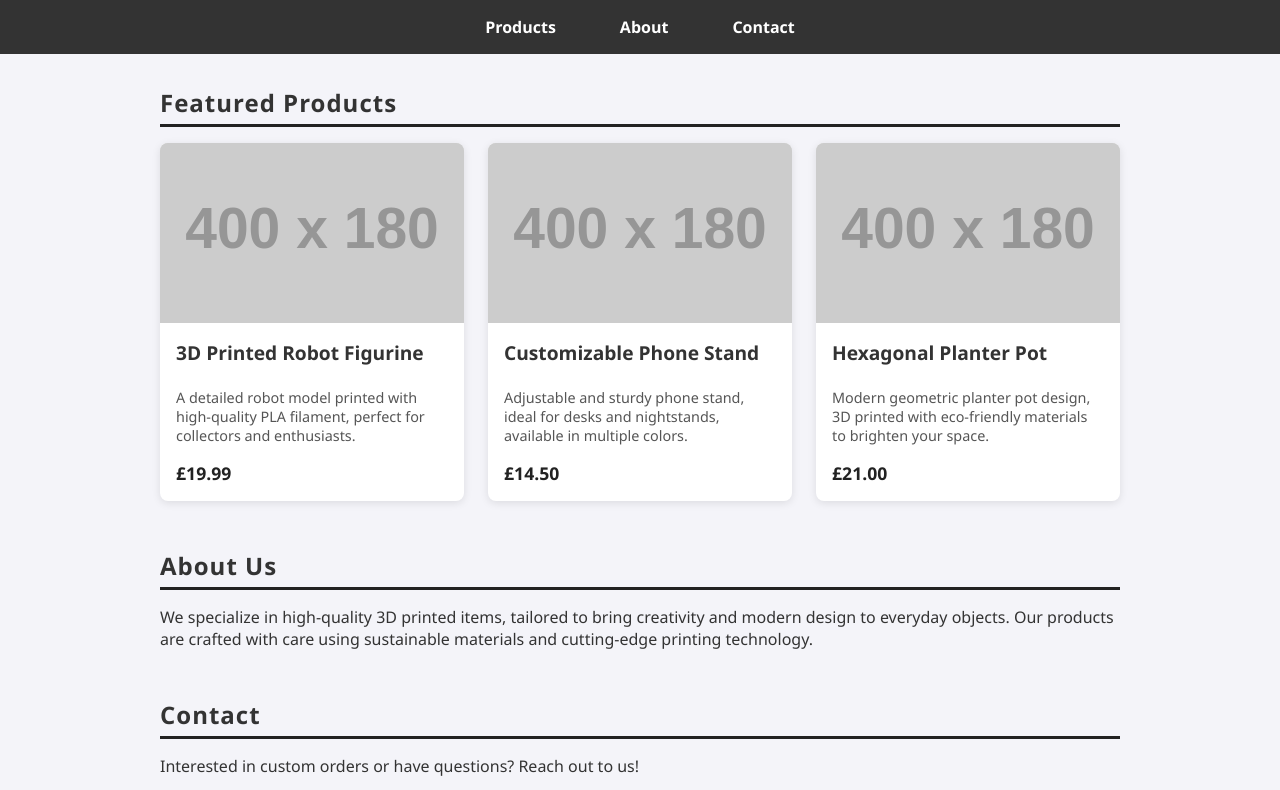
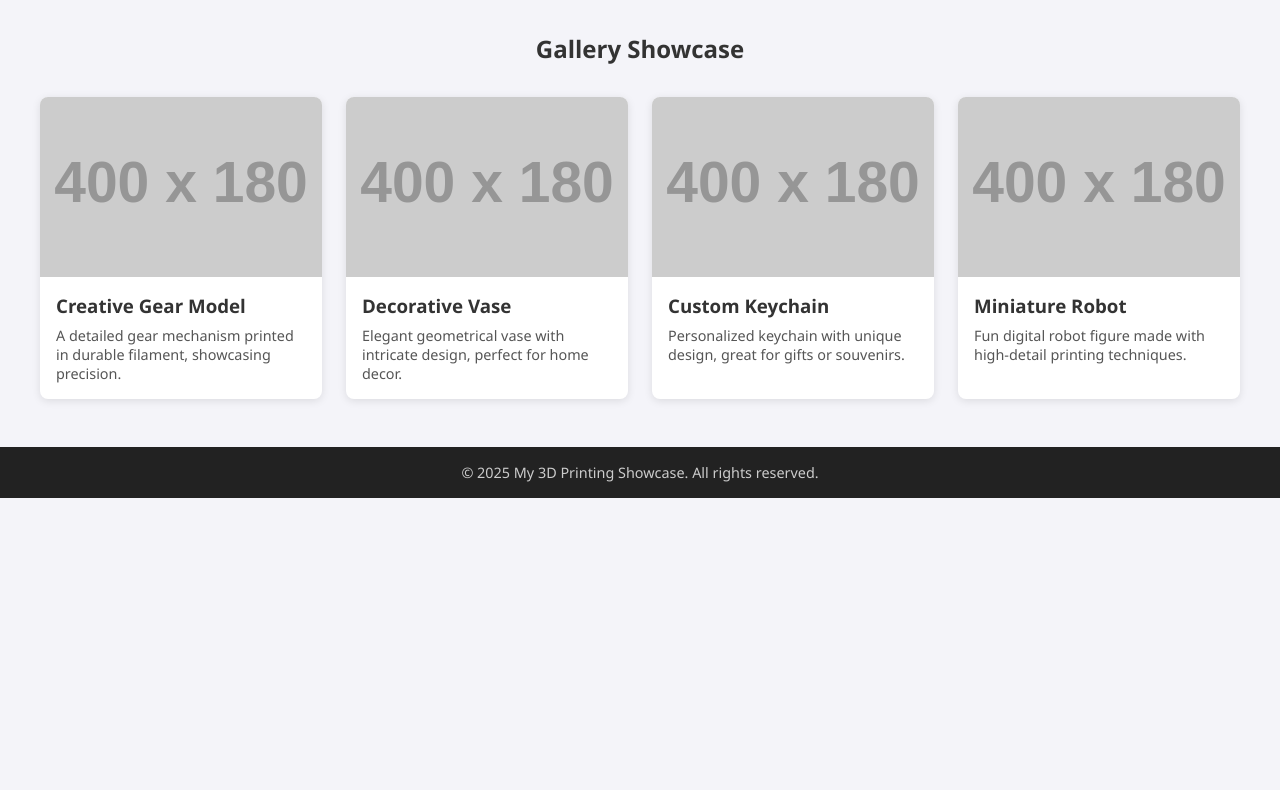
Before and after one commit to Nomad4202/nomad4202.github.io, a plain HTML site: page index.html in a window 1280 px wide. Shown: the part 75-865 px from the top of the page. After the commit the page ends 800 px from the top, so only its background shows below. Drawn offline with Linux system fonts and the light colour scheme; placeholder pictures from the web are drawn by us.

Commit message:
Add files via upload

```diff
--- a/index.html
+++ b/index.html
@@ -3,14 +3,13 @@
 <head>
 <meta charset="UTF-8" />
 <meta name="viewport" content="width=device-width, initial-scale=1" />
-  <title>3D Printed Creations Shop</title>
+<title>My 3D Print Creations Showcase</title>
 <style>
   body {
+    margin: 0;
     font-family: 'Segoe UI', Tahoma, Geneva, Verdana, sans-serif;
-      margin: 0;
     background: #f4f4f9;
     color: #333;
-      scroll-behavior: smooth;
   }
   header {
     background: #222;
@@ -23,161 +22,96 @@
     font-weight: 700;
     letter-spacing: 2px;
   }
-    nav {
-      background: #333;
-      display: flex;
-      justify-content: center;
-      gap: 2rem;
-      padding: 0.5rem 0;
-    }
-    nav a {
-      color: white;
-      text-decoration: none;
-      font-weight: 600;
-      padding: 0.5rem 1rem;
-      border-radius: 3px;
-      transition: background 0.3s ease;
-    }
-    nav a:hover {
-      background: #555;
-    }
   main {
-      max-width: 960px;
+    max-width: 1200px;
     margin: 2rem auto;
     padding: 0 1rem;
   }
-    section {
-      margin-bottom: 3rem;
+  h2 {
+    text-align: center;
+    margin-bottom: 2rem;
+    font-weight: 700;
   }
-    h2 {
-      border-bottom: 3px solid #222;
-      padding-bottom: 0.3rem;
-      margin-bottom: 1rem;
-      font-weight: 700;
-      letter-spacing: 1px;
-    }
-    .products {
+  .gallery {
     display: grid;
-      grid-template-columns: repeat(auto-fit, minmax(280px, 1fr));
+    grid-template-columns: repeat(auto-fit, minmax(250px, 1fr));
     gap: 1.5rem;
   }
-    .product-card {
+  .item {
     background: white;
     border-radius: 8px;
-      box-shadow: 0 2px 8px rgb(0 0 0 / 0.1);
     overflow: hidden;
+    box-shadow: 0 2px 8px rgba(0,0,0,0.1);
     display: flex;
     flex-direction: column;
-      transition: transform 0.2s ease;
   }
-    .product-card:hover {
-      transform: translateY(-5px);
-      box-shadow: 0 6px 16px rgb(0 0 0 / 0.15);
-    }
-    .product-image {
+  .item img {
     width: 100%;
     height: 180px;
     object-fit: cover;
-      background: #ddd;
+    display: block;
   }
-    .product-info {
-      flex-grow: 1;
+  .caption {
     padding: 1rem;
-      display: flex;
-      flex-direction: column;
   }
-    .product-info h3 {
+  .caption h3 {
     margin: 0 0 0.5rem 0;
-      font-size: 1.2rem;
   }
-    .product-info p {
-      flex-grow: 1;
+  .caption p {
+    margin: 0;
+    color: #555;
     font-size: 0.9rem;
-      color: #555;
-      margin-bottom: 1rem;
-    }
-    .product-info .price {
-      font-weight: 700;
-      color: #222;
-      font-size: 1.1rem;
   }
   footer {
     background: #222;
-      color: white;
+    color: #ccc;
     text-align: center;
     padding: 1rem 2rem;
+    margin-top: 3rem;
     font-size: 0.9rem;
-    }
-    @media (max-width: 400px) {
-      nav {
-        flex-direction: column;
-        gap: 1rem;
-      }
   }
 </style>
 </head>
 <body>
 <header>
-    <h1>3D Printed Creations</h1>
+  <h1>My 3D Print Creations</h1>
 </header>
-  <nav>
-    <a href="#products">Products</a>
-    <a href="#about">About</a>
-    <a href="#contact">Contact</a>
-  </nav>
 <main>
-    <section id="products">
-      <h2>Featured Products</h2>
-      <div class="products">
-        <article class="product-card">
-          <img src="https://via.placeholder.com/400x180?text=3D+Print+1" alt="3D Printed Product 1" class="product-image" />
-          <div class="product-info">
-            <h3>3D Printed Robot Figurine</h3>
-            <p>A detailed robot model printed with high-quality PLA filament, perfect for collectors and enthusiasts.</p>
-            <div class="price">£19.99</div>
+  <h2>Gallery Showcase</h2>
+  <div class="gallery">
+    <div class="item">
+      <img src="https://via.placeholder.com/400x180?text=Creation+1" alt="Creation 1" />
+      <div class="caption">
+        <h3>Creative Gear Model</h3>
+        <p>A detailed gear mechanism printed in durable filament, showcasing precision.</p>
       </div>
-        </article>
-        <article class="product-card">
-          <img src="https://via.placeholder.com/400x180?text=3D+Print+2" alt="3D Printed Product 2" class="product-image" />
-          <div class="product-info">
-            <h3>Customizable Phone Stand</h3>
-            <p>Adjustable and sturdy phone stand, ideal for desks and nightstands, available in multiple colors.</p>
-            <div class="price">£14.50</div>
     </div>
-        </article>
-        <article class="product-card">
-          <img src="https://via.placeholder.com/400x180?text=3D+Print+3" alt="3D Printed Product 3" class="product-image" />
-          <div class="product-info">
-            <h3>Hexagonal Planter Pot</h3>
-            <p>Modern geometric planter pot design, 3D printed with eco-friendly materials to brighten your space.</p>
-            <div class="price">£21.00</div>
+    <div class="item">
+      <img src="https://via.placeholder.com/400x180?text=Creation+2" alt="Creation 2" />
+      <div class="caption">
+        <h3>Decorative Vase</h3>
+        <p>Elegant geometrical vase with intricate design, perfect for home decor.</p>
       </div>
-        </article>
     </div>
-    </section>
-    <section id="about">
-      <h2>About Us</h2>
-      <p>We specialize in high-quality 3D printed items, tailored to bring creativity and modern design to everyday objects. Our products are crafted with care using sustainable materials and cutting-edge printing technology.</p>
-    </section>
-    <section id="contact">
-      <h2>Contact</h2>
-      <p>Interested in custom orders or have questions? Reach out to us!</p>
-      <form action="mailto:youremail@example.com" method="post" enctype="text/plain" style="max-width: 400px;">
-        <label for="name">Name:</label><br />
-        <input type="text" id="name" name="name" required style="width: 100%; margin-bottom: 1rem;" />
-
-        <label for="email">Email:</label><br />
-        <input type="email" id="email" name="email" required style="width: 100%; margin-bottom: 1rem;" />
-
-        <label for="message">Message:</label><br />
-        <textarea id="message" name="message" rows="4" required style="width: 100%; margin-bottom: 1rem;"></textarea>
-
-        <button type="submit" style="background: #222; color: white; border: none; padding: 0.5rem 1rem; cursor: pointer;">Send</button>
-      </form>
-    </section>
+    <div class="item">
+      <img src="https://via.placeholder.com/400x180?text=Creation+3" alt="Creation 3" />
+      <div class="caption">
+        <h3>Custom Keychain</h3>
+        <p>Personalized keychain with unique design, great for gifts or souvenirs.</p>
+      </div>
+    </div>
+    <div class="item">
+      <img src="https://via.placeholder.com/400x180?text=Creation+4" alt="Creation 4" />
+      <div class="caption">
+        <h3>Miniature Robot</h3>
+        <p>Fun digital robot figure made with high-detail printing techniques.</p>
+      </div>
+    </div>
+    <!-- Add more items here -->
+  </div>
 </main>
 <footer>
-    &copy; 2025 3D Printed Creations. All rights reserved.
+  &copy; 2025 My 3D Printing Showcase. All rights reserved.
 </footer>
 </body>
 </html>
```
Lines whose indentation alone changed are shown as unchanged.
